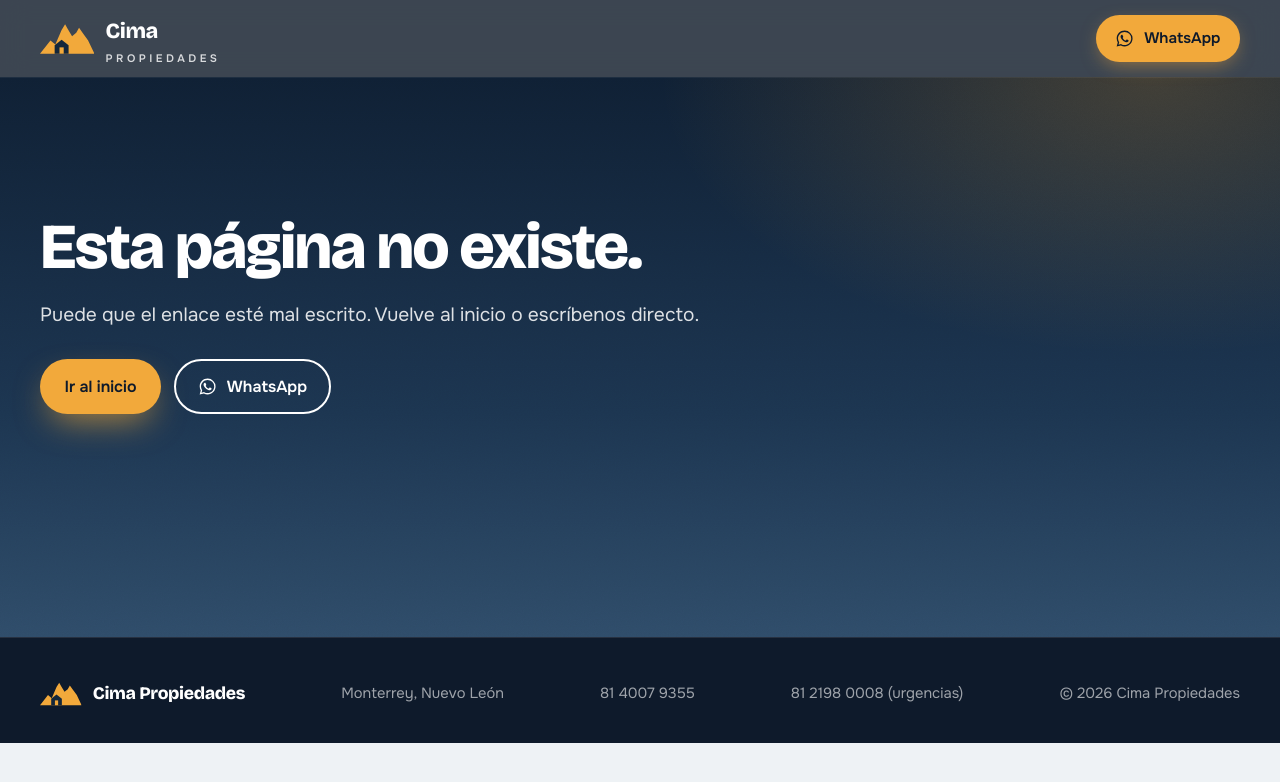
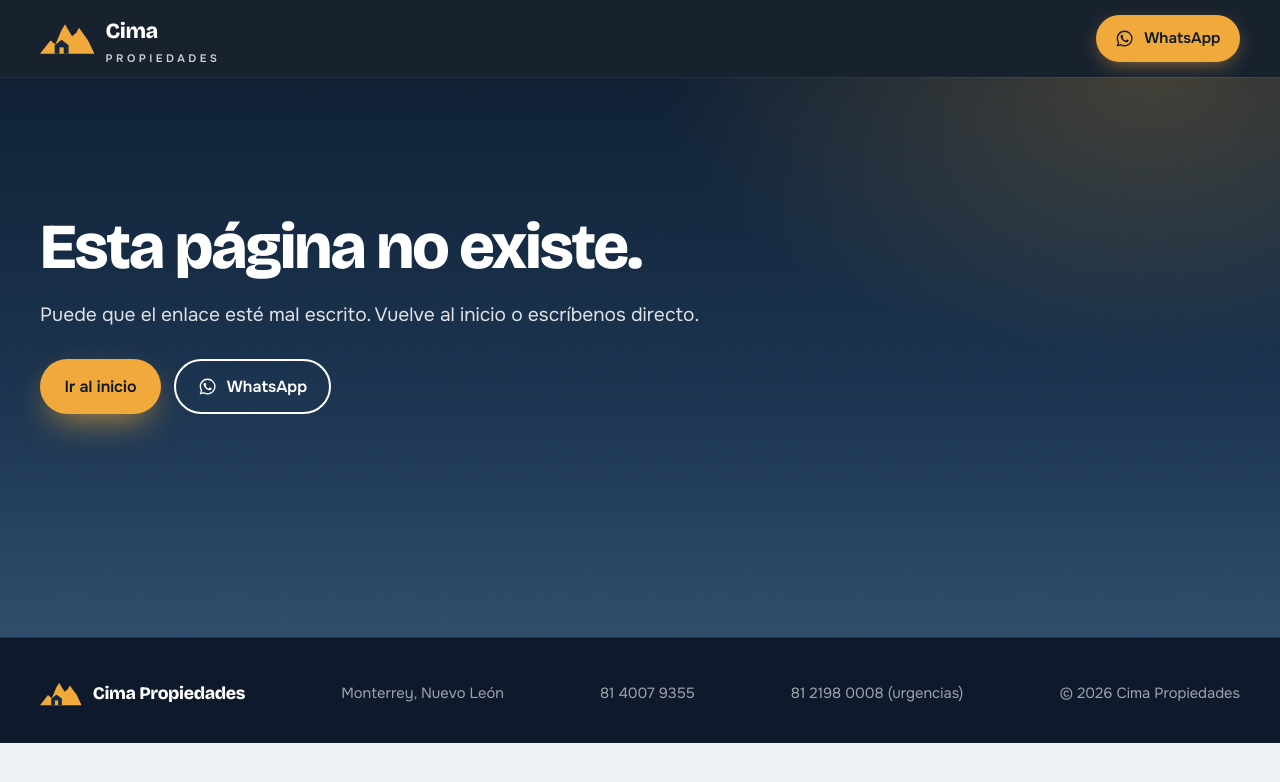
Before and after one commit to northbridgeenterprise/cimapropiedadez, a plain HTML site: page 404.html in a window 1280 px wide. Drawn offline with nearby package versions, Linux system fonts and the light colour scheme.

Commit message:
Navegación más sólida sobre fondos claros
Co-Authored-By: Claude Opus 5.5 <noreply@anthropic.com>
Claude-Session: https://claude.ai/code/session_01FrPFFWqieRPpijuVmQ7zU4

```diff
--- a/estilos.css
+++ b/estilos.css
@@ -499,3 +499,4 @@ footer nav{padding-top:1.2rem;margin-top:.4rem;border-top:1px solid rgba(255,255
 .heroe-contenido{padding-top:clamp(6.5rem,12vh,8.5rem)}
 .respuesta{top:6.5rem}
 html{scroll-padding-top:5.5rem}
+.nav.con-fondo,.nav.solida{background:rgba(11,21,35,.94)}
```
